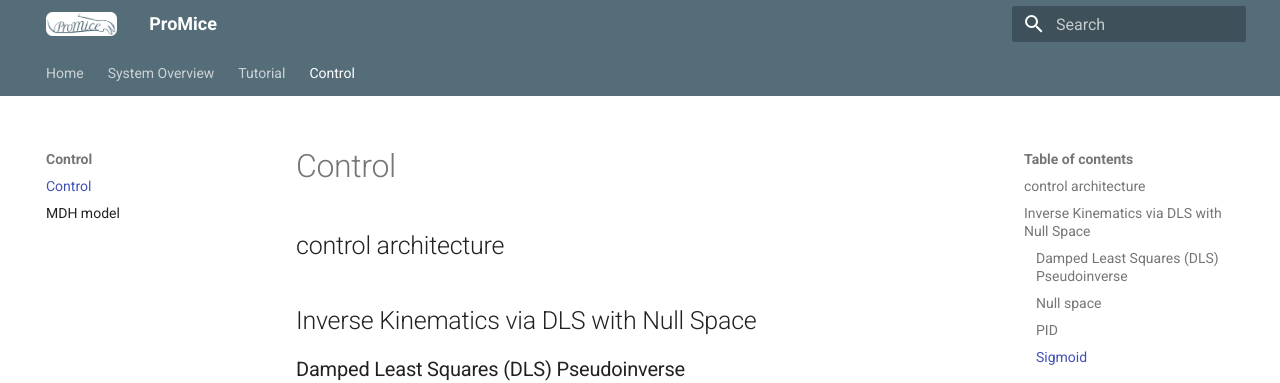
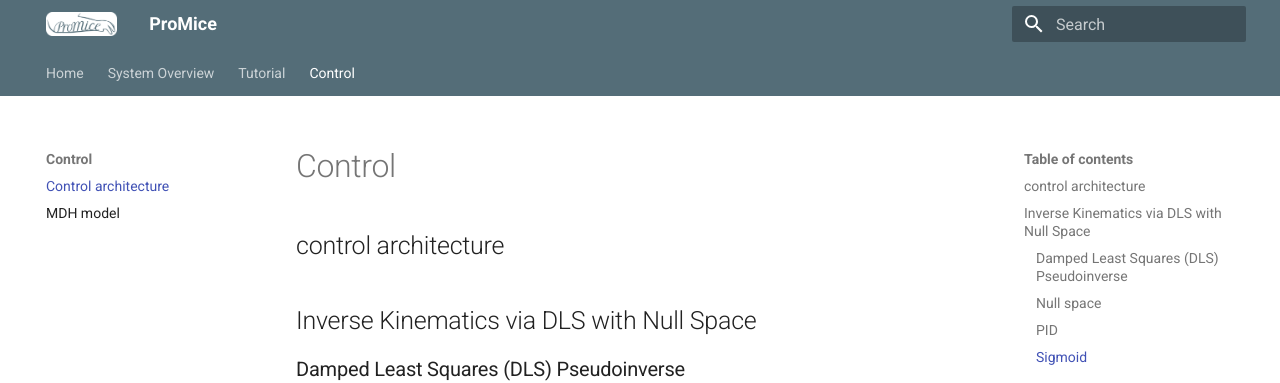
Before and after one commit to Juan-CarlosM/ProMice, an MkDocs documentation site: the page built from docs/control.md, in a window 1280 px wide. Shown: the top 383 px of the page. Built offline with MkDocs 1.6.1 and Material for MkDocs 9.7.7, drawn with Linux system fonts in a browser that asks for light colours.

Commit message:
Rename Control section to Control architecture

```diff
--- a/mkdocs.yml
+++ b/mkdocs.yml
@@ -45,7 +45,7 @@ nav:
     - Encoders linearization: encoders_linearization.md
     - Materials: materials.md
   - Control:
-     - Control: control.md
+     - Control architecture: control.md
      - MDH model: modified_denavit_hartenberg.md
 
 plugins:
```
